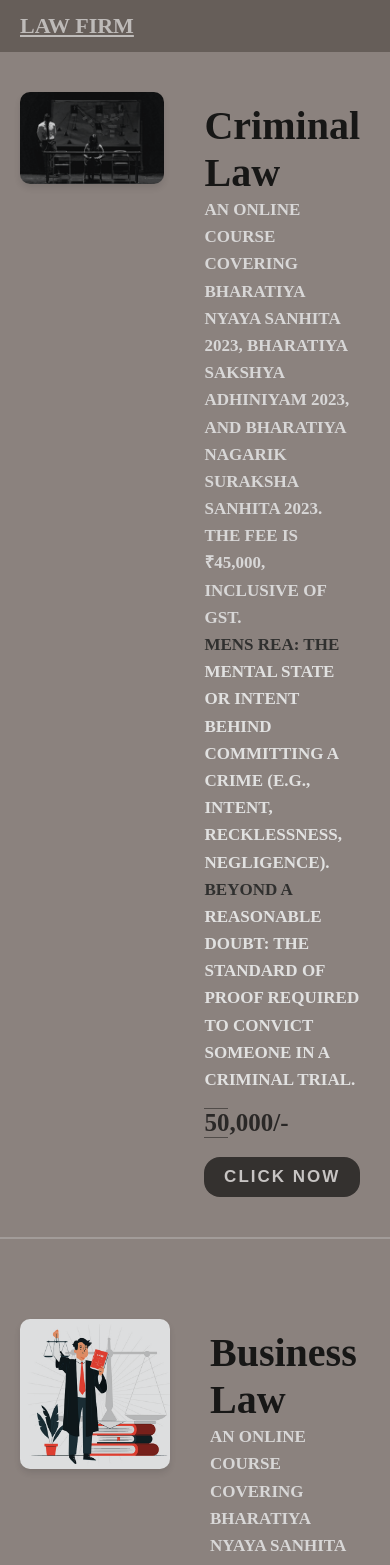
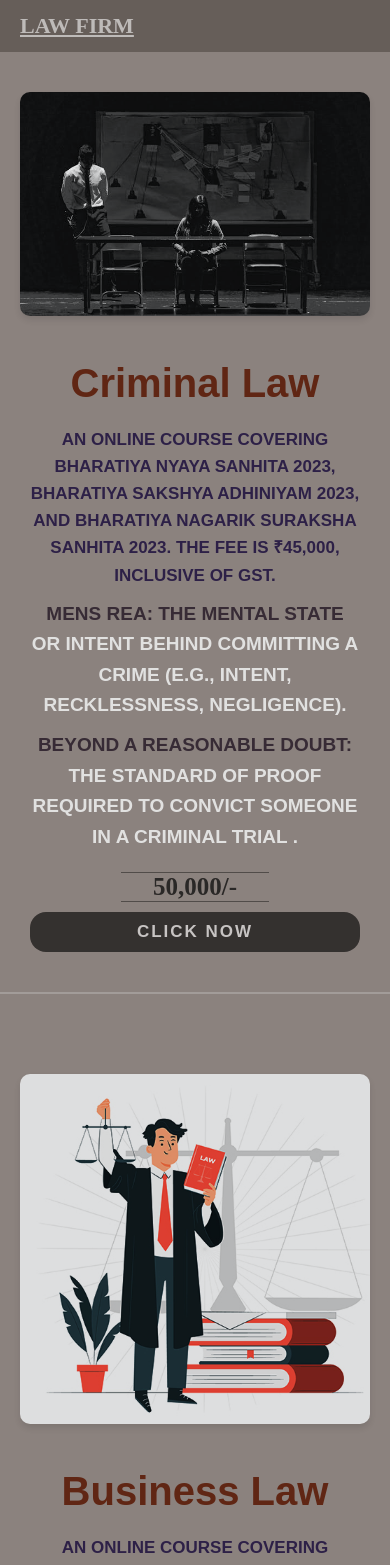
Before and after one commit to sutapaaditya/Law_Firm, an Angular app: page /details in a window 390 px wide. Shown: the top 1565 px of the page. Built offline with nearby package versions, Linux system fonts and the light colour scheme.

Commit message:
about and details page updated

```diff
--- a/src/app/components/about/about.component.css
+++ b/src/app/components/about/about.component.css
@@ -246,13 +246,22 @@
 }
 
 .grid_item:nth-child(4){
-  grid-column: 7 / span 3;
-  grid-row: 6 / span 3;
+  grid-column: 1 / span 12;
+  grid-row: 9 / span 8;
 }
 
 .grid_item:nth-child(5){
-  grid-column: 4 / span 5;
-  grid-row: 6 / span 3;
+  grid-column: 13 / span 10;
+  grid-row: 9 / span 8;
 }
 
+.about_highlights{
+  display: grid;
+  grid-template-columns: repeat(1, 1fr);
 }
+
+  .highlight_section h2{
+    color: #67072f;
+  }
+
+}
--- a/src/app/components/about/about.component.html
+++ b/src/app/components/about/about.component.html
@@ -12,7 +12,7 @@
   <div class="about_right">
     <div class="about_image_grid">
       <div class="grid_item large">
-        <img src="../../../assets/law_images/law3.jpg" alt="">
+        <img src="../../../assets/law_images/law7.jpg" alt="">
       </div>
       <div class="grid_item">
         <img src="../../../assets/law_images/law4.jpg" alt="">
@@ -21,10 +21,10 @@
         <img src="../../../assets/law_images/law1.jpg" alt="">
       </div>
       <div class="grid_item">
-        <img src="../../../assets/law_images/law6.jpg" alt="">
+        <img src="../../../assets/law_images/law3.jpg" alt="">
       </div>
       <div class="grid_item">
-        <img src="../../../assets/law_images/law5.jpg" alt="">
+        <img src="../../../assets/law_images/law2.jpg" alt="">
       </div>
     </div>
   </div>
--- a/src/app/components/details/details.component.css
+++ b/src/app/components/details/details.component.css
@@ -38,15 +38,23 @@
   text-transform: uppercase;
 }
 
+li{
+  color: #f6f5f4;
+  list-style: none;
+}
+
+li::first-line{
+  color: #32312F;
+}
+
 .price{
+  width: 15%;
   color: #2c2826;
   font-size: 2.5rem;
   font-weight: bold;
   margin-bottom: 1.9rem;
   border-top: 1px solid #57504c;
   border-bottom: 1px solid #57504c;
-  width: 15%;
-  text-align: center;
 }
 
 .Order-btn{
@@ -73,15 +81,6 @@
   background-color: #C8C2BC;
 }
 
-li{
-  color: #f6f5f4;
-  list-style: none;
-}
-
-li::first-line{
-  color: #32312F;
-}
-
 .lines{
   margin-top: -2rem;
   padding: 2rem;
@@ -95,3 +94,45 @@ li::first-line{
   text-align: center;
   border-top: 2px solid rgba(255, 255, 255, 0.15);
 }
+
+@media(max-width:768px){
+
+  .details{
+    display: grid;
+    flex-direction: column;
+  }
+
+  .details-info h1{
+    text-align: center;
+    color: #672611;
+    font-family: "Kanit", sans-serif;
+    font-weight: 600;
+  }
+
+  .description{
+    text-align: center;
+    margin: 2rem auto;
+    font-family: "Manrope", sans-serif;
+    font-weight: 600;
+    color: #2f204a;
+  }
+
+  li{
+    font-weight: 700;
+    font-family: "Mulish",sans-serif;
+    font-size: 1.9rem;
+    gap: 1rem;
+    margin: 1rem auto;
+  }
+
+  li::first-line{
+    color: #3a2c36;
+    margin: 1rem auto;
+  }
+
+  .price{
+    text-align: center;
+  width: 45%;
+  margin: 1rem auto;
+  }
+}
```
Also changed, not shown: src/app/components/details/details.component.html (+8 -8 lines).
